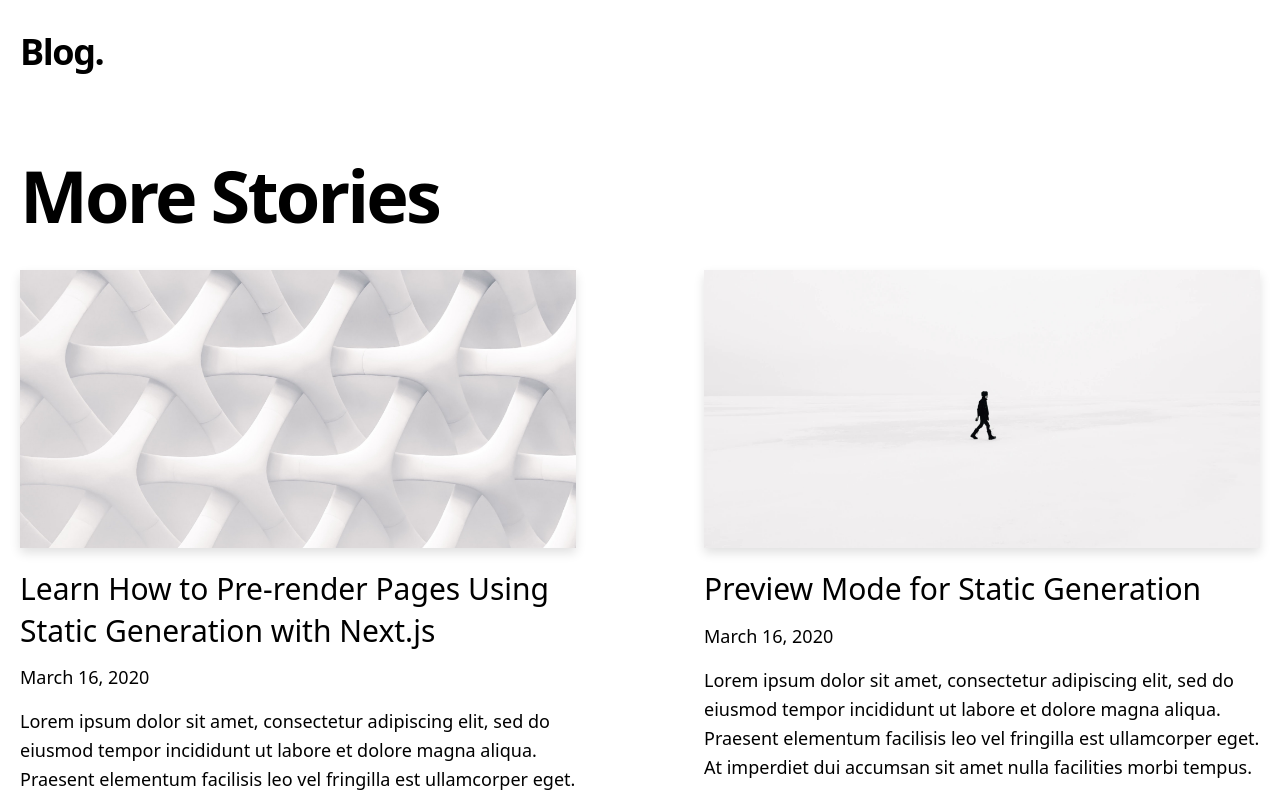
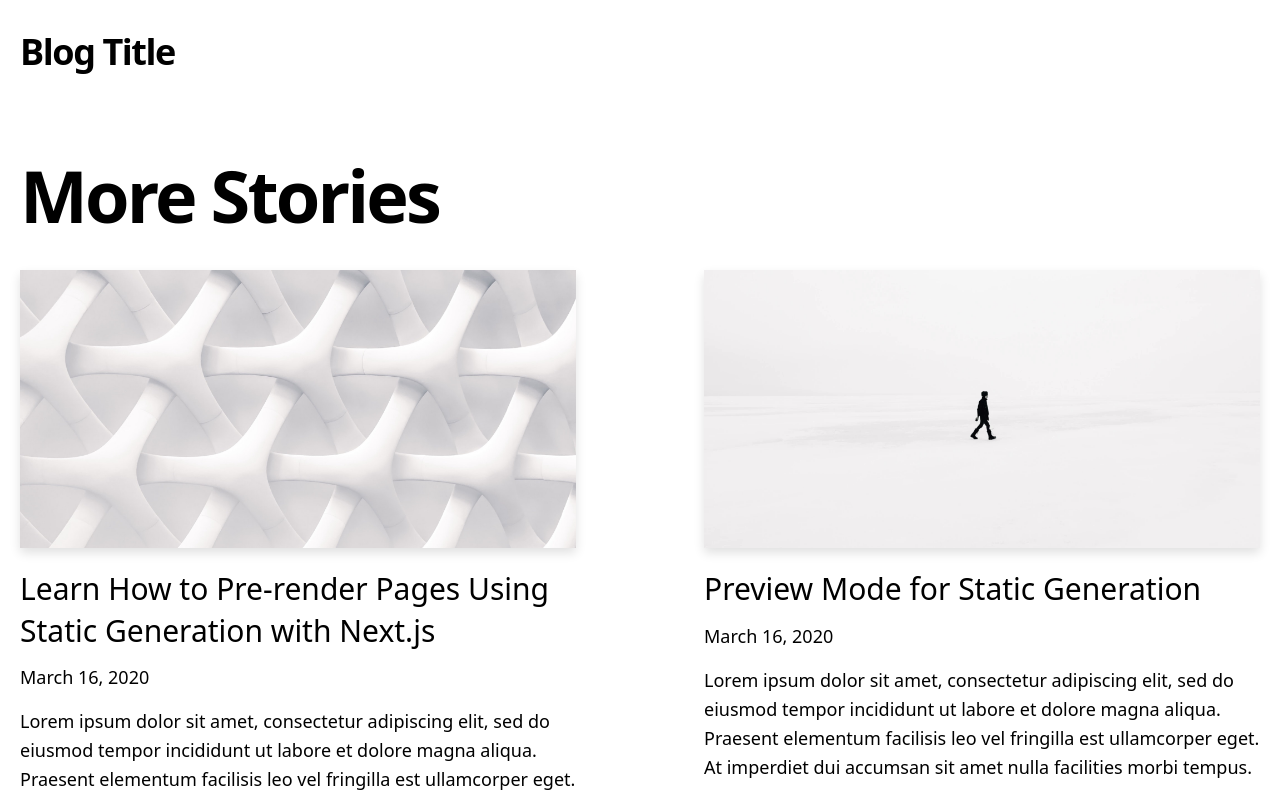
Before and after one commit to KoheiNishino/nextjs-blog, a Next.js app: page / in a window 1280 px wide. Shown: the top 800 px of the page. Built offline with nearby package versions, Linux system fonts and the light colour scheme.

Commit message:
change constant cms_name to blog_title

```diff
--- a/components/header.tsx
+++ b/components/header.tsx
@@ -1,12 +1,12 @@
 import Link from 'next/link'
+import { BLOG_TITLE } from '../lib/constants'
 
 const Header = () => {
   return (
     <h2 className="text-2xl md:text-4xl font-bold tracking-tight md:tracking-tighter leading-tight mb-20 mt-8">
       <Link href="/">
-        <a className="hover:underline">Blog</a>
+        <a className="hover:underline">{BLOG_TITLE}</a>
       </Link>
-      .
     </h2>
   )
 }
--- a/components/meta.tsx
+++ b/components/meta.tsx
@@ -1,5 +1,5 @@
 import Head from 'next/head'
-import { CMS_NAME, HOME_OG_IMAGE_URL } from '../lib/constants'
+import { BLOG_TITLE, HOME_OG_IMAGE_URL } from '../lib/constants'
 
 const Meta = () => {
   return (
@@ -34,7 +34,7 @@ const Meta = () => {
       <link rel="alternate" type="application/rss+xml" href="/feed.xml" />
       <meta
         name="description"
-        content={`A statically generated blog example using Next.js and ${CMS_NAME}.`}
+        content={`${BLOG_TITLE}`}
       />
       <meta property="og:image" content={HOME_OG_IMAGE_URL} />
     </Head>
--- a/lib/constants.ts
+++ b/lib/constants.ts
@@ -1,4 +1,4 @@
 export const EXAMPLE_PATH = 'blog-starter-typescript'
-export const CMS_NAME = 'Markdown'
+export const BLOG_TITLE = 'Blog Title'
 export const HOME_OG_IMAGE_URL =
   'https://og-image.vercel.app/Next.js%20Blog%20Starter%20Example.png?theme=light&md=1&fontSize=100px&images=https%3A%2F%2Fassets.vercel.com%2Fimage%2Fupload%2Ffront%2Fassets%2Fdesign%2Fnextjs-black-logo.svg'
--- a/pages/index.tsx
+++ b/pages/index.tsx
@@ -4,7 +4,7 @@ import MoreStories from '../components/more-stories'
 import Layout from '../components/layout'
 import { getAllPosts } from '../lib/api'
 import Head from 'next/head'
-import { CMS_NAME } from '../lib/constants'
+import { BLOG_TITLE } from '../lib/constants'
 import Post from '../types/post'
 import Header from '../components/header'
 
@@ -17,7 +17,7 @@ const Index = ({ allPosts }: Props) => {
     <>
       <Layout>
         <Head>
-          <title>Next.js Blog Example with {CMS_NAME}</title>
+          <title>{BLOG_TITLE}</title>
         </Head>
         <Container>
           <Header />
--- a/pages/posts/[slug].tsx
+++ b/pages/posts/[slug].tsx
@@ -8,7 +8,7 @@ import Layout from '../../components/layout'
 import { getPostBySlug, getAllPosts } from '../../lib/api'
 import PostTitle from '../../components/post-title'
 import Head from 'next/head'
-import { CMS_NAME } from '../../lib/constants'
+import { BLOG_TITLE } from '../../lib/constants'
 import markdownToHtml from '../../lib/markdownToHtml'
 import PostType from '../../types/post'
 
@@ -33,7 +33,7 @@ const Post = ({ post, preview }: Props) => {
             <article className="mb-32">
               <Head>
                 <title>
-                  {post.title} | Next.js Blog Example with {CMS_NAME}
+                  {post.title} | {BLOG_TITLE}
                 </title>
                 <meta property="og:image" content={post.ogImage.url} />
               </Head>
```
